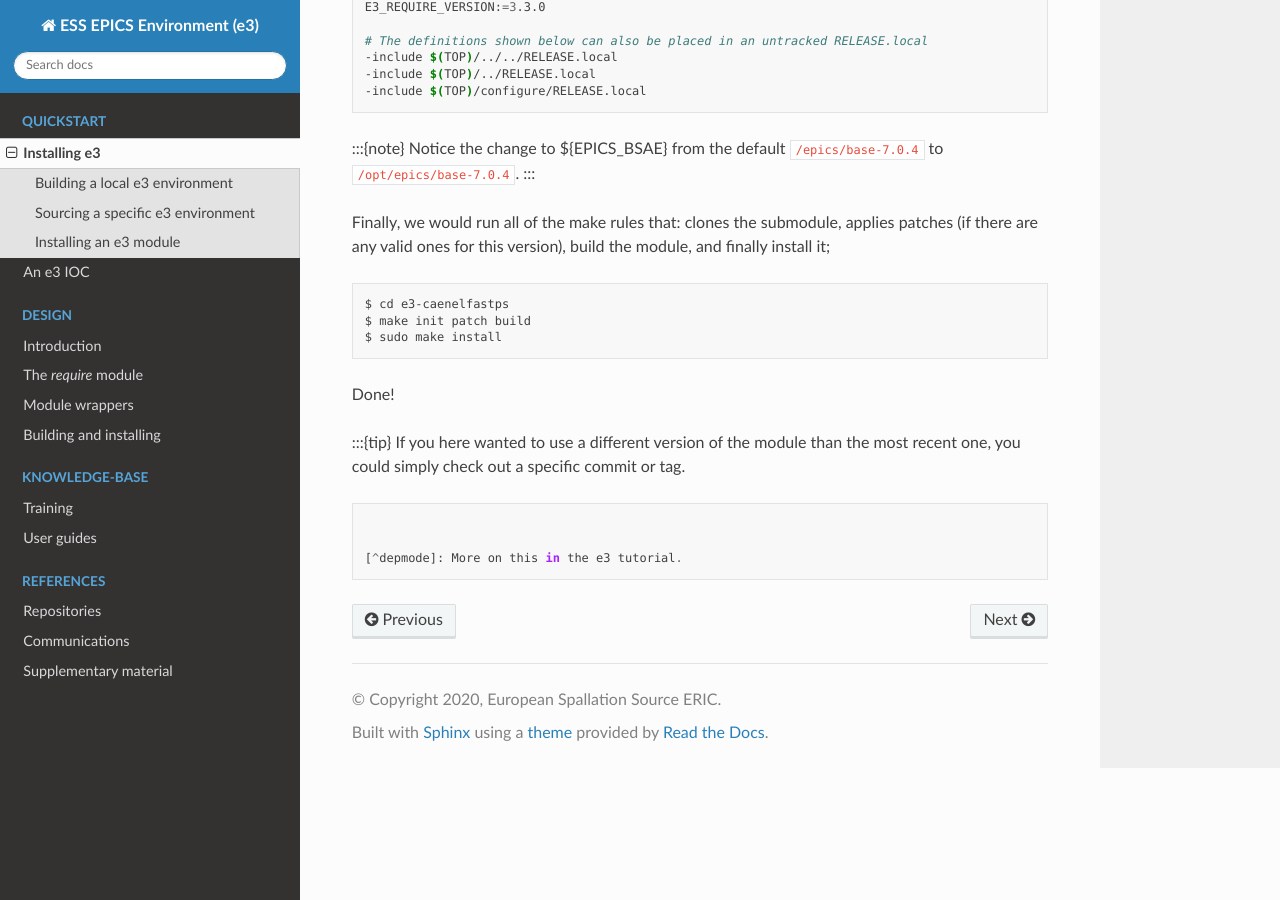
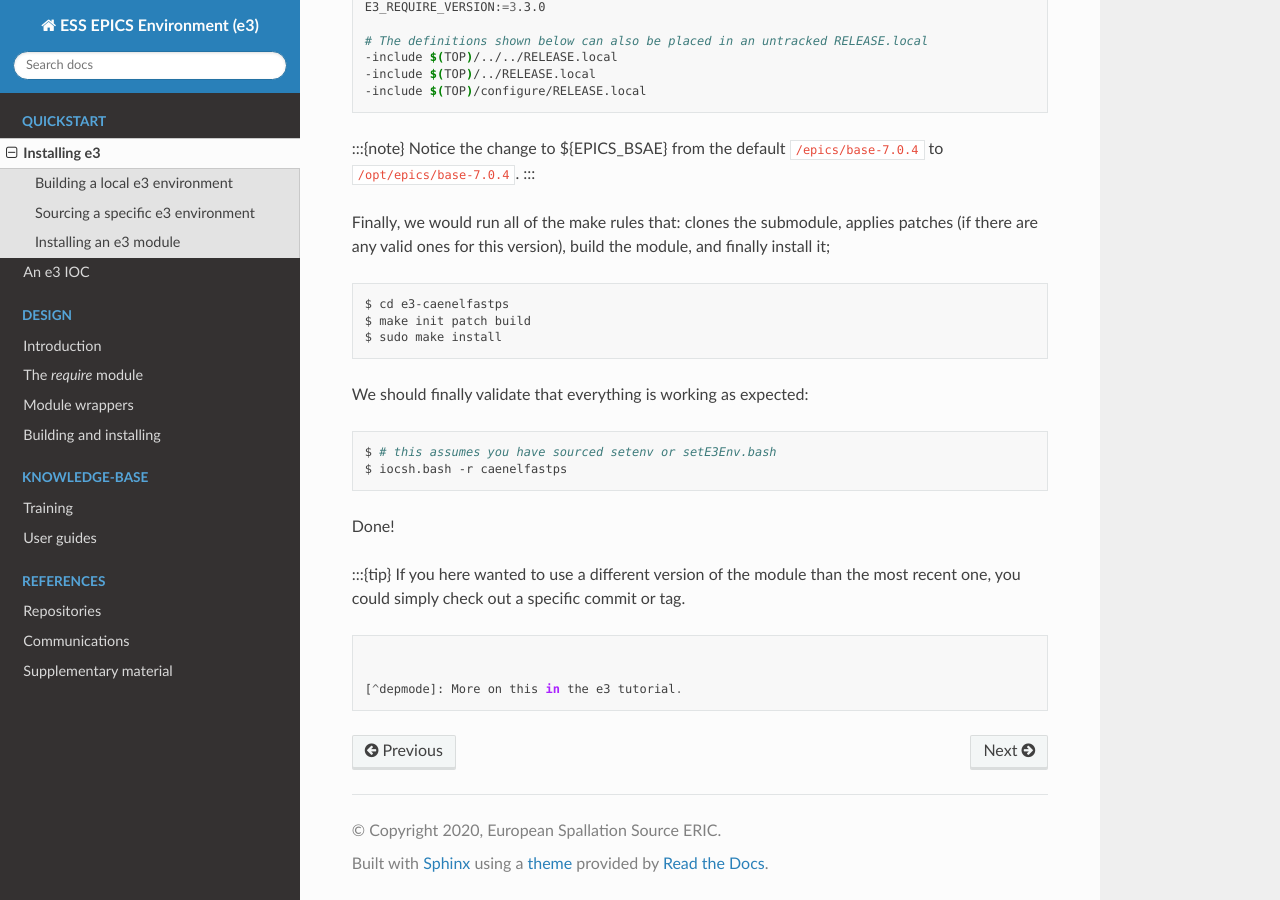
Before and after one commit to ttkorhonen/e3pages, a Sphinx documentation site: the page built from docs/quickstart/1_install.md, in a window 1280 px wide and 900 px high, scrolled down 1334 px. Built offline with Sphinx 7.4.7 and the Read the Docs theme 2.0.0, drawn with Linux system fonts in a browser that asks for light colours.

Commit message:
add validation on e3 module install

````diff
--- a/docs/quickstart/1_install.md
+++ b/docs/quickstart/1_install.md
@@ -71,6 +71,13 @@ $ make init patch build
 $ sudo make install
 ```
 
+We should finally validate that everything is working as expected:
+
+```bash
+$ # this assumes you have sourced setenv or setE3Env.bash
+$ iocsh.bash -r caenelfastps
+```
+
 Done!
 
 :::{tip}
````
